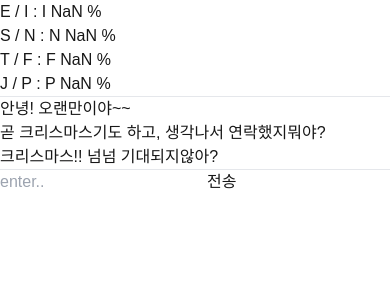
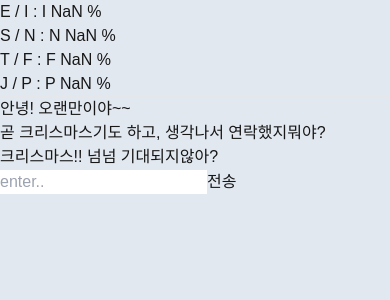
Before and after one commit to MaetDol/christmas-ornament, a Next.js app: page / in a window 390 px wide. Shown: the top 300 px of the page. Built offline with nearby package versions, Linux system fonts and the light colour scheme.

Commit message:
feat, 데스크탑에서 봤을때도 모바일뷰로 보이게 수정

```diff
--- a/src/app/chat/page.tsx
+++ b/src/app/chat/page.tsx
@@ -10,7 +10,7 @@ export default function Page() {
   const { conversation, submit, disableInput } = useConversation();
 
   return (
-    <main className=" w-screen h-full">
+    <main className=" w-full h-full">
       <Image
         className="w-screen h-full object-cover object-center opacity-60 absolute"
         width={0}
--- a/src/app/layout.tsx
+++ b/src/app/layout.tsx
@@ -38,9 +38,11 @@ export default function RootLayout({
         />
       </head>
       <body
-        className={`${geistSans.variable} ${geistMono.variable} ${ownglyph.variable} antialiased`}
+        className={`${geistSans.variable} ${geistMono.variable} ${ownglyph.variable} antialiased bg-slate-200`}
       >
-        {children}
+        <div className="max-w-[480px] relative h-full m-auto shadow-drop-1">
+          {children}
+        </div>
       </body>
     </html>
   );
```
